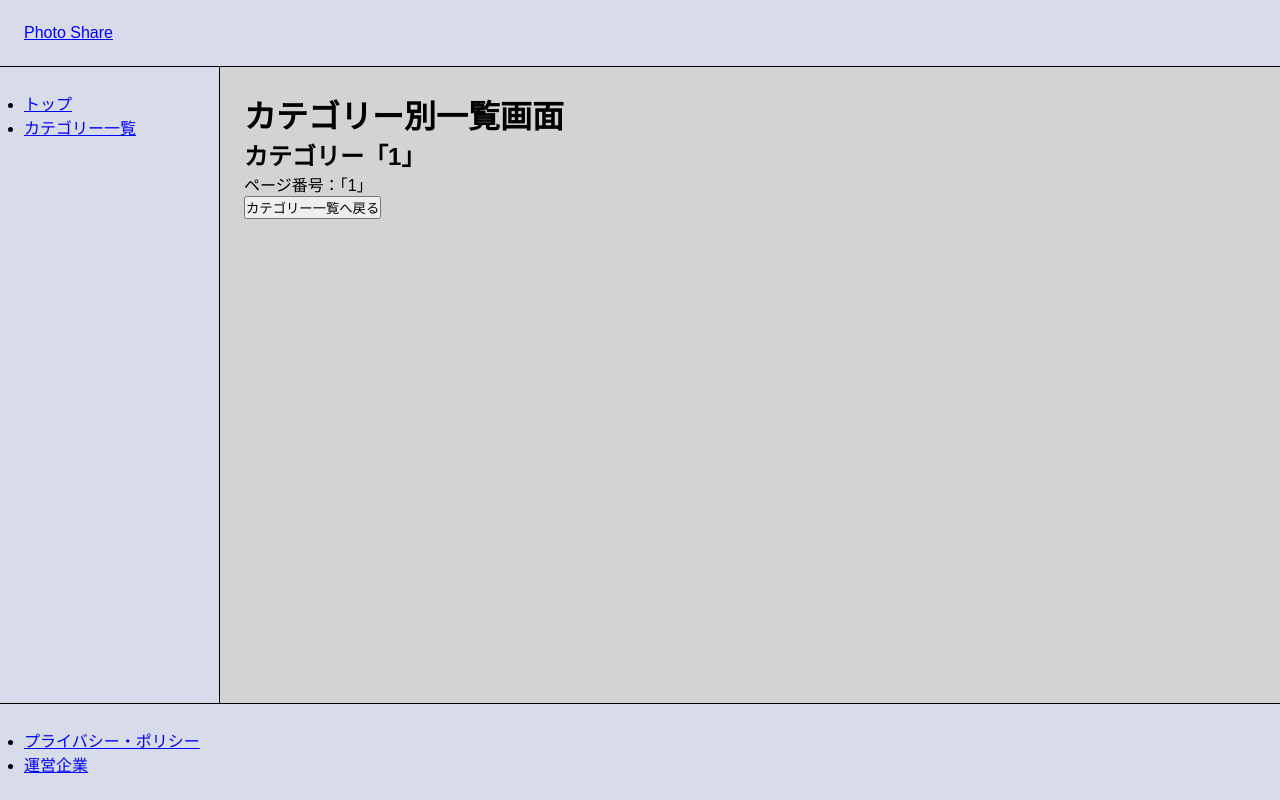
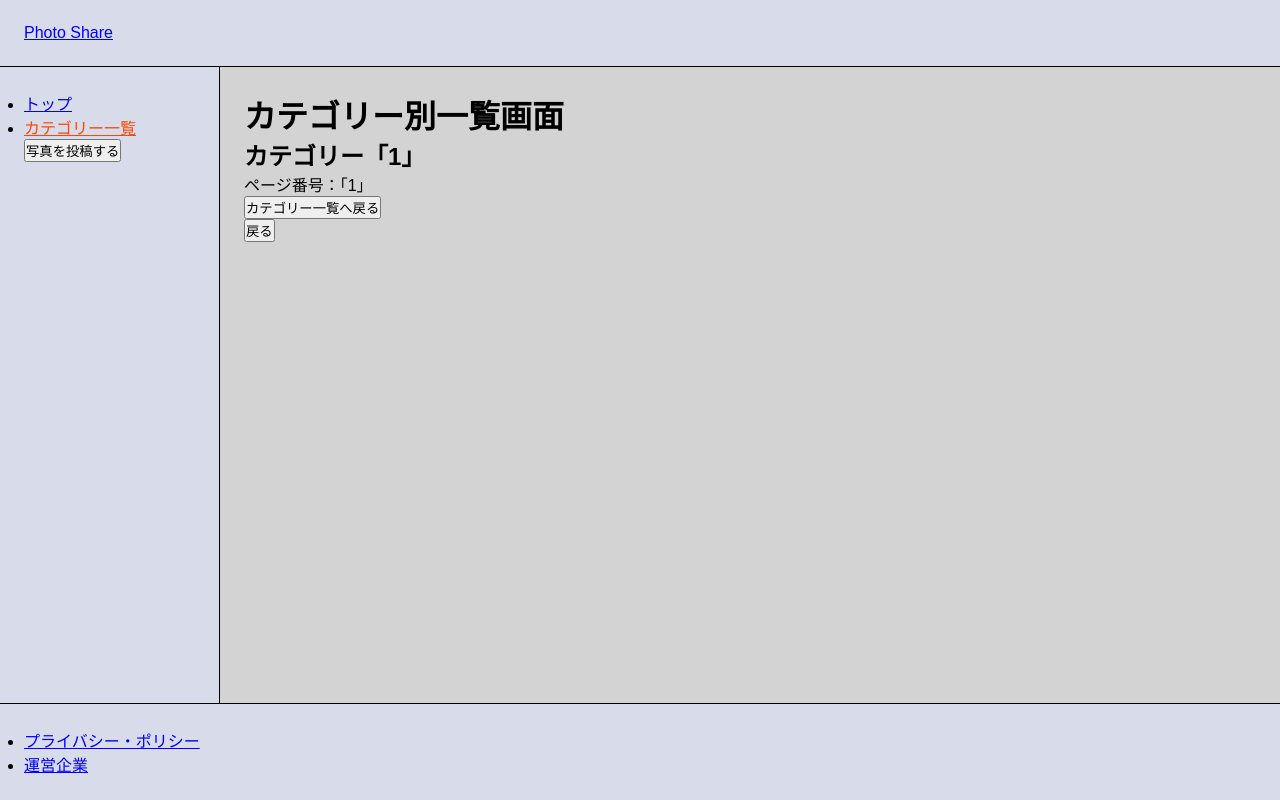
Before and after one commit to navyfish216/second-nextjs-project, a Next.js app: page /categories/1 in a window 1280 px wide. Built offline with nearby package versions, Linux system fonts and the light colour scheme.

Commit message:
【Next.js】修行⑥

```diff
--- /dev/null
+++ b/src/app/_components/Nav/IconButton.tsx
@@ -0,0 +1,19 @@
+import styles from "./style.module.css";
+
+type Props = {
+    onClickFunction: () => void;
+    children: React.ReactNode;
+};
+
+export function IconButton({onClickFunction, children}: Props) {
+    const onClickOfIconButton = () => {
+        console.log(`IconButton.onClickOfIconButton`);
+        onClickFunction();
+    };
+
+    return (
+        <button className={styles.button} onClick={onClickOfIconButton}>
+            {children}
+        </button>
+    );
+}
--- a/src/app/_components/Nav/index.tsx
+++ b/src/app/_components/Nav/index.tsx
@@ -1,18 +1,38 @@
+"use client";
+
 import Link from "next/link";
-//import styles from "./page.module.css";
+import {usePathname} from "next/navigation";
 import styles from "./style.module.css";
+import { IconButton } from "./IconButton";
+
+function getAriaCurrent(flag: boolean) {
+    //console.log(`getAriaCurrent:flag ${flag}`);
+    return flag ? { "aria-current": "page" as const } : undefined;
+}
+
+const openModal = () => {
+    console.log(`Nav.openModal`);
+};
 
 export function Nav() {
+    const pathName = usePathname();
     return (
         <nav className={styles.nav}>
             <ul>
                 <li>
-                    <Link href="/">トップ</Link>
+                    {/* <Link href="/"> */}
+                    <Link href="/" {...getAriaCurrent(pathName === "/")}>
+                        トップ
+                    </Link>
                 </li>
                 <li>
-                    <Link href="/categories">カテゴリー一覧</Link>
+                    {/* <Link href="/categories"> */}
+                    <Link href="/categories" {...getAriaCurrent(pathName.startsWith("/categories"))}>
+                        カテゴリー一覧
+                    </Link>
                 </li>
             </ul>
+            <IconButton onClickFunction={openModal}>写真を投稿する</IconButton>
         </nav>
     )
 }
--- a/src/app/_components/Nav/style.module.css
+++ b/src/app/_components/Nav/style.module.css
@@ -3,3 +3,7 @@
   padding: 24px;
   border-right: 1px solid #000;
 }
+
+.nav [aria-current="page"] {
+  color: orangered;
+}
--- a/src/app/categories/[categoryName]/page.tsx
+++ b/src/app/categories/[categoryName]/page.tsx
@@ -19,6 +19,8 @@ export default function Page({params, searchParams}: Props) {
             <h2>カテゴリー「{unwrapParams.categoryName}」</h2>
             <p>ページ番号：「{page}」</p>
             <button onClick={() => {router.push("/categories");}}>カテゴリー一覧へ戻る</button>
+            <br />
+            <button onClick={() => {router.back()}}>戻る</button>
         </div>
     )
 }
--- a/src/app/photos/[photoId]/page.tsx
+++ b/src/app/photos/[photoId]/page.tsx
@@ -1,4 +1,5 @@
 import { use } from "react";
+import { LikeButton } from "./LikeButton";
 
 type Props = {
   params: Promise<{ photoId: string }>;
@@ -18,6 +19,7 @@ export default function Page({ params }: Props) {
           </tr>
         </tbody>
       </table>
+      <LikeButton photoId={unwrapParams.photoId} />
     </div>
   );
 }
```
Also changed, not shown: src/app/photos/[photoId]/LikeButton.tsx (added, +11 -0 lines).
